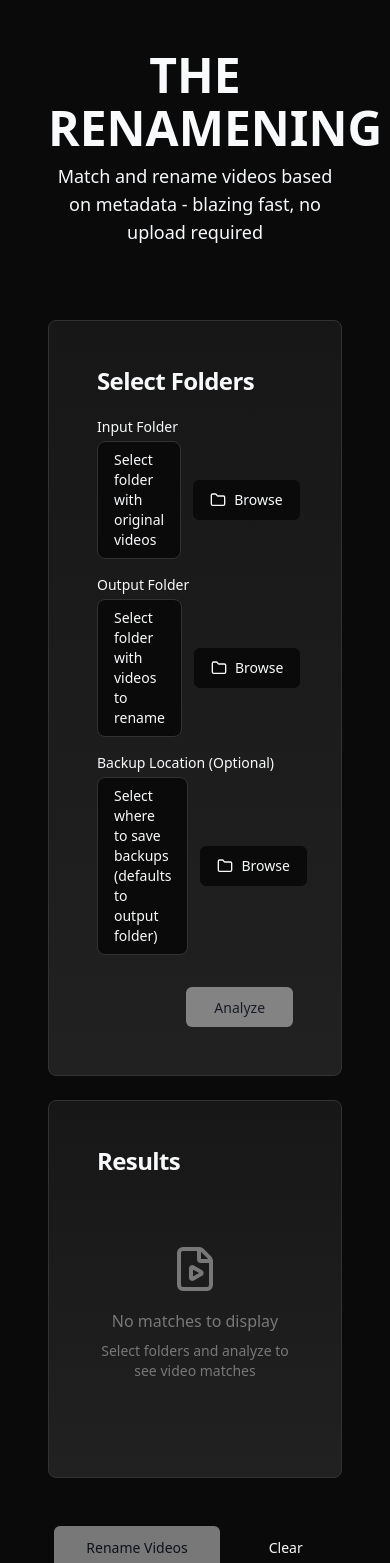
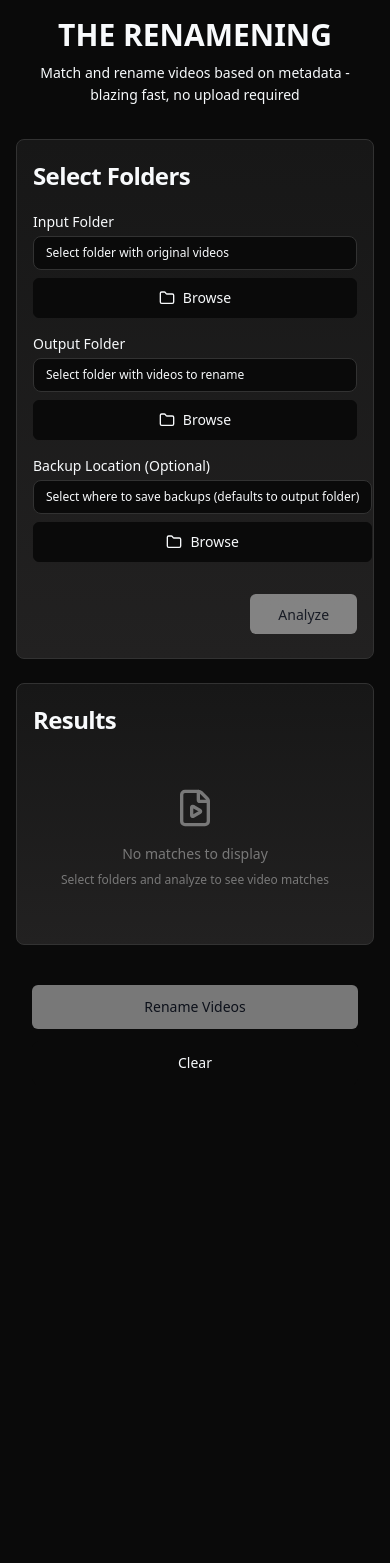
Before and after one commit to lukitas1337/the-renamening, a Next.js app: page / in a window 390 px wide. Shown: the top 1563 px of the page. After the commit the page ends 1117 px from the top, so only its background shows below. Built offline with nearby package versions, Linux system fonts and the light colour scheme.

Commit message:
Add mobile-responsive styling across all components

```diff
--- a/app/layout.tsx
+++ b/app/layout.tsx
@@ -1,9 +1,15 @@
-import type { Metadata } from "next";
+import type { Metadata, Viewport } from "next";
 import "./globals.css";
 
 export const metadata: Metadata = {
   title: "The Renamening",
   description: "Match and rename videos based on metadata - blazing fast, no upload required",
+};
+
+export const viewport: Viewport = {
+  width: 'device-width',
+  initialScale: 1,
+  maximumScale: 1,
 };
 
 export default function RootLayout({
--- a/app/page.tsx
+++ b/app/page.tsx
@@ -233,12 +233,12 @@ export default function Home() {
   };
 
   return (
-    <main data-page="home" className="@container/main min-h-screen p-12">
+    <main data-page="home" className="@container/main min-h-screen p-4 sm:p-8 md:p-12">
       <div data-element="page-container" className="max-w-[1200px] mx-auto">
         {/* Header */}
-        <div data-section="header" className="mb-[74px] text-center">
-          <h1 data-element="page-title" className="text-[48px] leading-[53px] font-semibold mb-2">THE RENAMENING</h1>
-          <p data-element="page-subtitle" className="text-[18px] leading-[28px] font-normal text-[#f7fafc]">
+        <div data-section="header" className="mb-8 sm:mb-12 md:mb-[74px] text-center">
+          <h1 data-element="page-title" className="text-3xl sm:text-4xl md:text-[48px] leading-tight md:leading-[53px] font-semibold mb-2">THE RENAMENING</h1>
+          <p data-element="page-subtitle" className="text-sm sm:text-base md:text-[18px] leading-relaxed md:leading-[28px] font-normal text-[#f7fafc] px-4">
             Match and rename videos based on metadata - blazing fast, no upload required
           </p>
         </div>
@@ -248,10 +248,10 @@ export default function Home() {
 
         {/* Folder Selection */}
         <Card data-section="folder-selection" className="mb-6 bg-gradient-to-b from-[#171717] to-[#222121] shadow-xs border-[#323232]">
-          <CardHeader className="px-12 pt-12 pb-3">
+          <CardHeader className="px-4 sm:px-8 md:px-12 pt-6 sm:pt-8 md:pt-12 pb-3">
             <CardTitle data-element="section-title">Select Folders</CardTitle>
           </CardHeader>
-          <CardContent data-element="folder-selection-content" className="space-y-4 px-12 pt-3 pb-12">
+          <CardContent data-element="folder-selection-content" className="space-y-4 px-4 sm:px-8 md:px-12 pt-3 pb-6 sm:pb-8 md:pb-12">
             <FolderSelector
               label="Input Folder"
               description="Select folder with original videos"
@@ -288,23 +288,23 @@ export default function Home() {
 
         {/* Matches Table */}
         <Card data-section="matches-preview" className="mb-6 bg-gradient-to-b from-[#171717] to-[#222121] shadow-xs border-[#323232]">
-          <CardHeader className="px-12 pt-12 pb-3">
+          <CardHeader className="px-4 sm:px-8 md:px-12 pt-6 sm:pt-8 md:pt-12 pb-3">
             <CardTitle data-element="section-title">Results</CardTitle>
           </CardHeader>
-          <CardContent data-element="matches-preview-content" className="px-12 pt-3 pb-12">
+          <CardContent data-element="matches-preview-content" className="px-4 sm:px-8 md:px-12 pt-3 pb-6 sm:pb-8 md:pb-12">
             <MatchesTable matches={matches} />
           </CardContent>
         </Card>
 
         {/* Action Buttons */}
         <Card data-section="action-buttons" className="bg-transparent border-0 shadow-none">
-          <CardContent className="flex justify-center gap-4 py-6">
+          <CardContent className="flex flex-col sm:flex-row justify-center gap-3 sm:gap-4 py-4 sm:py-6 px-4">
             <Button
               data-element="rename-button"
               onClick={handleRename}
               disabled={matches.length === 0 || isRenaming}
               size="lg"
-              className="px-8 bg-[#e5e5e5] hover:bg-[#e5e5e5]/90 font-medium"
+              className="w-full sm:w-auto px-6 sm:px-8 bg-[#e5e5e5] hover:bg-[#e5e5e5]/90 font-medium"
             >
               Rename Videos
             </Button>
@@ -314,7 +314,7 @@ export default function Home() {
               disabled={isAnalyzing || isRenaming}
               variant="outline"
               size="lg"
-              className="px-8 border border-[#0a0a0a] hover:bg-[#1b1b1b] hover:border-[#f7fafc] transition-all duration-300 ease-in-out font-medium"
+              className="w-full sm:w-auto px-6 sm:px-8 border border-[#0a0a0a] hover:bg-[#1b1b1b] hover:border-[#f7fafc] transition-all duration-300 ease-in-out font-medium"
             >
               Clear
             </Button>
--- a/components/FolderSelector.tsx
+++ b/components/FolderSelector.tsx
@@ -24,8 +24,8 @@ export default function FolderSelector({
         <label data-element="folder-selector-label" className="block text-sm font-medium mb-1">
           {label}
         </label>
-        <div data-element="folder-selector-input-row" className="flex items-center gap-3">
-          <div data-element="folder-selector-path-display" className="flex-1 px-4 py-2 bg-[#0a0a0a] border border-[#323232] rounded-lg text-sm">
+        <div data-element="folder-selector-input-row" className="flex flex-col sm:flex-row items-stretch sm:items-center gap-2 sm:gap-3">
+          <div data-element="folder-selector-path-display" className="flex-1 px-3 sm:px-4 py-2 bg-[#0a0a0a] border border-[#323232] rounded-lg text-xs sm:text-sm truncate">
             {selectedPath || description}
           </div>
           <Button
@@ -33,7 +33,7 @@ export default function FolderSelector({
             onClick={onSelect}
             disabled={disabled}
             variant="outline"
-            className="whitespace-nowrap border border-[#0a0a0a] hover:bg-[#1b1b1b] hover:border-[#f7fafc] transition-all duration-300 ease-in-out font-medium"
+            className="w-full sm:w-auto whitespace-nowrap border border-[#0a0a0a] hover:bg-[#1b1b1b] hover:border-[#f7fafc] transition-all duration-300 ease-in-out font-medium"
           >
             <Folder className="w-4 h-4 mr-2" />
             Browse
--- a/components/MatchesTable.tsx
+++ b/components/MatchesTable.tsx
@@ -20,10 +20,10 @@ interface MatchesTableProps {
 export default function MatchesTable({ matches }: MatchesTableProps) {
   if (matches.length === 0) {
     return (
-      <div data-component="matches-table-empty" className="text-center py-12">
-        <FileVideo className="mx-auto h-12 w-12 text-[#787878]" />
-        <p data-element="empty-state-title" className="mt-4 font-medium text-[#787878]">No matches to display</p>
-        <p data-element="empty-state-description" className="mt-2 text-sm text-[#787878]">Select folders and analyze to see video matches</p>
+      <div data-component="matches-table-empty" className="text-center py-8 sm:py-12 px-4">
+        <FileVideo className="mx-auto h-10 w-10 sm:h-12 sm:w-12 text-[#787878]" />
+        <p data-element="empty-state-title" className="mt-4 font-medium text-sm sm:text-base text-[#787878]">No matches to display</p>
+        <p data-element="empty-state-description" className="mt-2 text-xs sm:text-sm text-[#787878]">Select folders and analyze to see video matches</p>
       </div>
     );
   }
@@ -98,9 +98,9 @@ export default function MatchesTable({ matches }: MatchesTableProps) {
   };
 
   return (
-    <div data-component="matches-table" className="rounded-md border border-[#323232]">
-      <Table className="[&_tr]:border-[#323232]">
-        <TableHeader data-element="matches-table-header" className="bg-[#262626] [&_th]:text-[#fafafa]">
+    <div data-component="matches-table" className="rounded-md border border-[#323232] overflow-x-auto">
+      <Table className="[&_tr]:border-[#323232] min-w-[800px]">
+        <TableHeader data-element="matches-table-header" className="bg-[#262626] [&_th]:text-[#fafafa] [&_th]:text-xs [&_th]:sm:text-sm">
           <TableRow className="hover:bg-[#262626]">
             <TableHead data-column="input-video">Input Video</TableHead>
             <TableHead data-column="output-video">Output Video</TableHead>
@@ -110,7 +110,7 @@ export default function MatchesTable({ matches }: MatchesTableProps) {
             <TableHead data-column="new-name">New Name</TableHead>
           </TableRow>
         </TableHeader>
-        <TableBody data-element="matches-table-body" className="bg-[#0a0a0a] text-[#fafafa]">
+        <TableBody data-element="matches-table-body" className="bg-[#0a0a0a] text-[#fafafa] [&_td]:text-xs [&_td]:sm:text-sm">
           {matches.map((match, index) => (
             <TableRow
               key={index}
```
